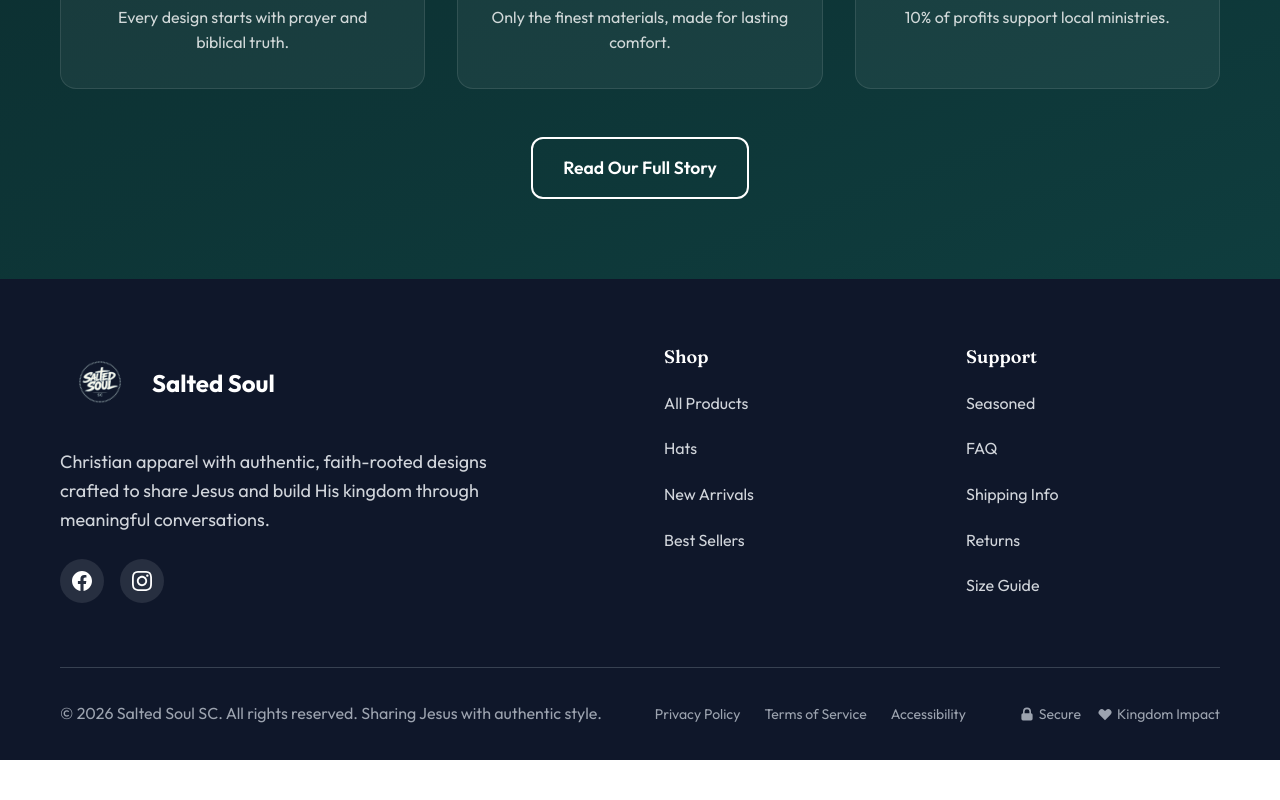
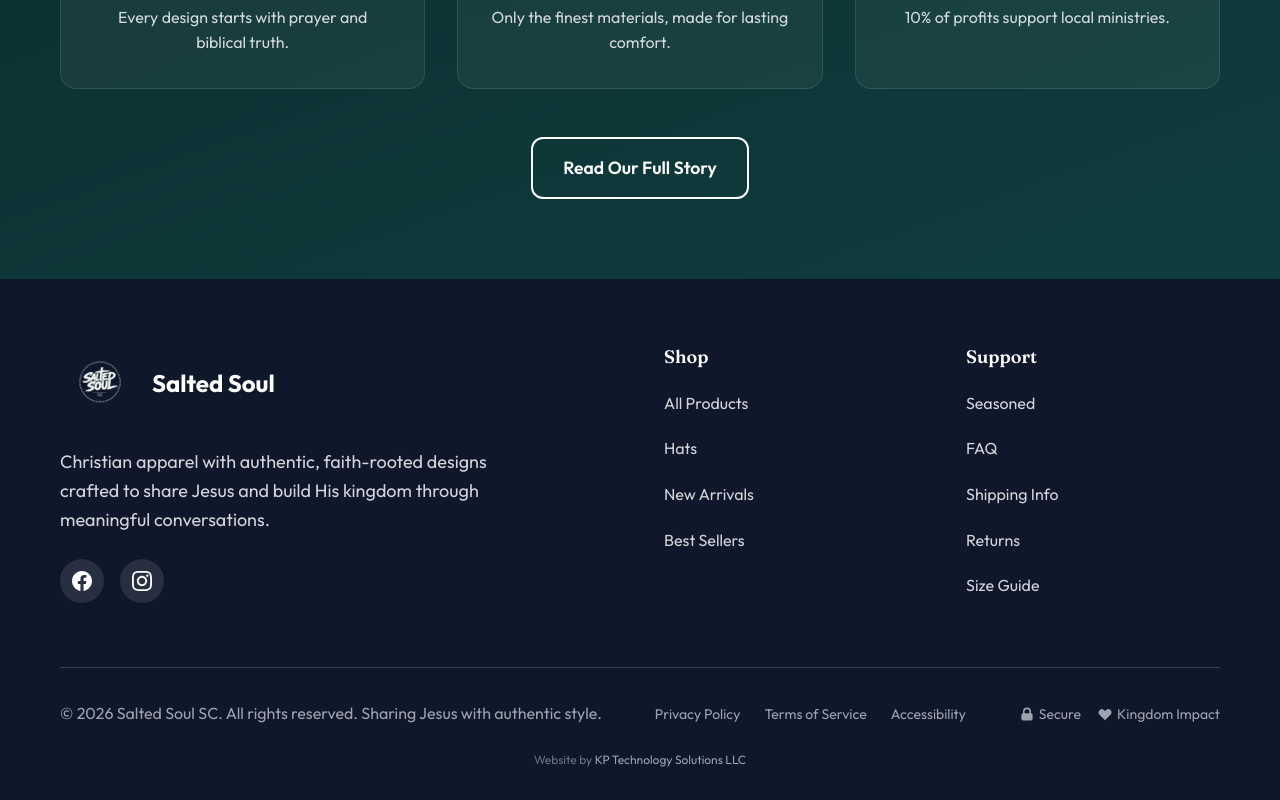
Before and after one commit to KP-TechnologySolutions/salted-soul, a Next.js app: page / in a window 1280 px wide. Shown: the part 4333-5133 px from the top of the page. Before the commit the page ends 5093 px from the top, so only its background shows below. Built offline with nearby package versions, Linux system fonts and the light colour scheme; no server answers.

Commit message:
Footer: add 'Website by KP Technology Solutions LLC' credit link

```diff
--- a/src/components/layout/Footer.tsx
+++ b/src/components/layout/Footer.tsx
@@ -138,6 +138,19 @@ const Footer: React.FC = () => {
               </div>
             </div>
           </div>
+
+          {/* Agency credit */}
+          <p className="mt-6 text-center text-xs text-gray-500">
+            Website by{' '}
+            <a
+              href="https://www.kptechnologysolutions.com/"
+              target="_blank"
+              rel="noopener"
+              className="text-gray-400 hover:text-white transition-colors"
+            >
+              KP Technology Solutions LLC
+            </a>
+          </p>
         </div>
       </div>
     </footer>
```
